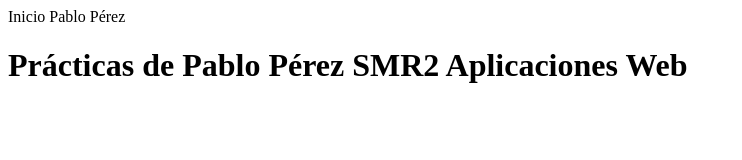
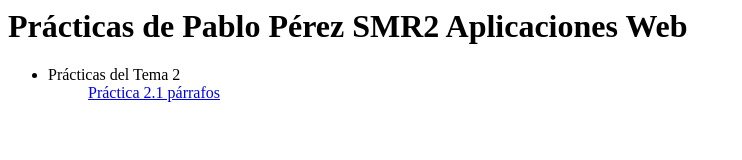
Before and after one commit to pablo-perez91/19_pablo, a plain HTML site: page index.html in a window 1280 px wide. Shown: the whole page, without its empty margins (0-742 px from the left). Drawn offline with Linux system fonts and the light colour scheme.

Commit message:
practica 2.1

```diff
--- a/index.html
+++ b/index.html
@@ -1,9 +1,17 @@
 <html>
 
-<head>Inicio Pablo Pérez</head>
+<head>
+    <title>Inicio Pablo Pérez</title>
+</head>
 
 <body>
     <h1>Prácticas de Pablo Pérez SMR2 Aplicaciones Web</h1>
+    <ul>
+        <li>Prácticas del Tema 2</li>
+        <ul>
+            <a href="1.1/2.1_parrafos_pablop.html">Práctica 2.1 párrafos</a>
+        </ul>
+    </ul>
 </body>
 
 </html>
```
Also changed, not shown: 1.1/2.1_parrafos_pablop.html (+3 -0 lines).
